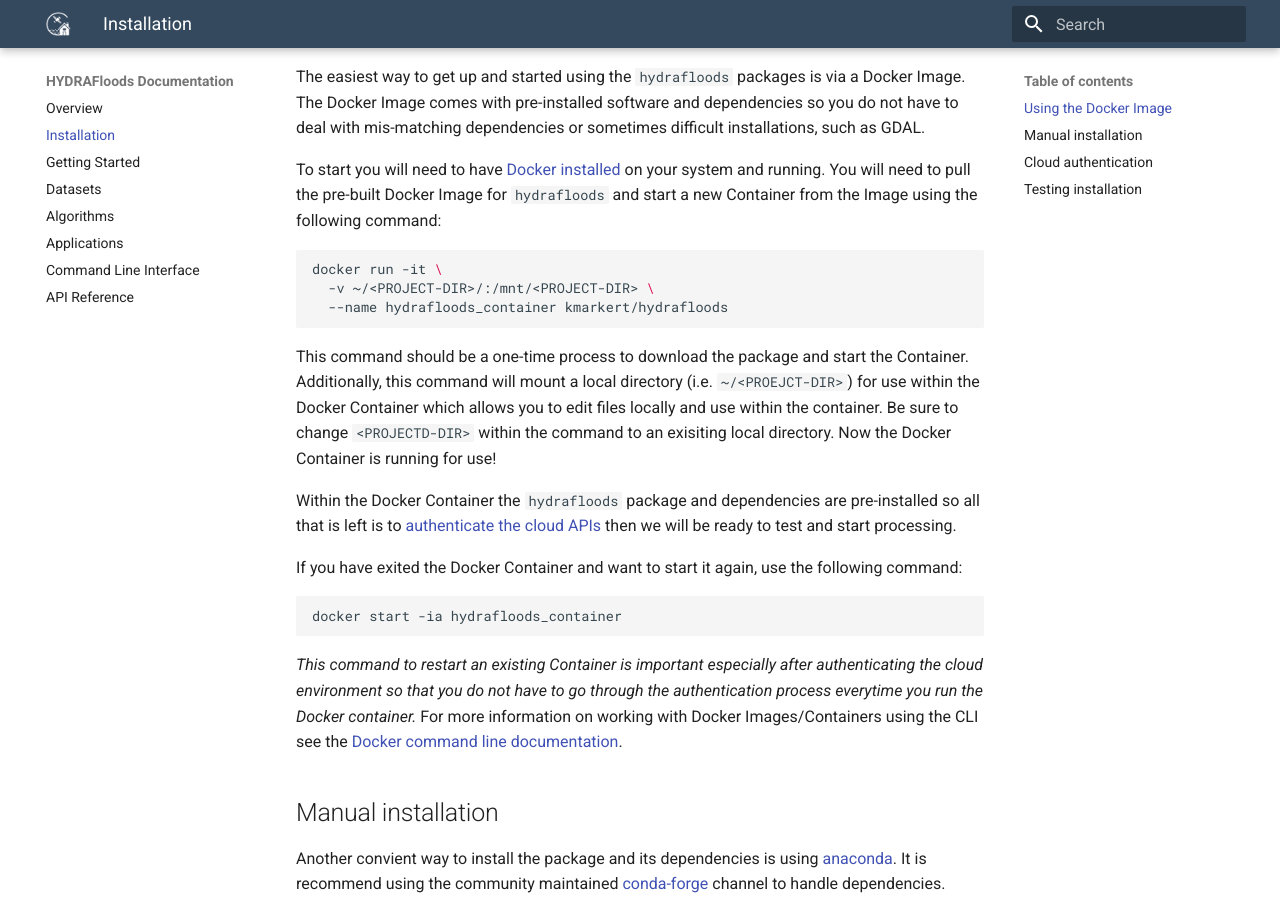
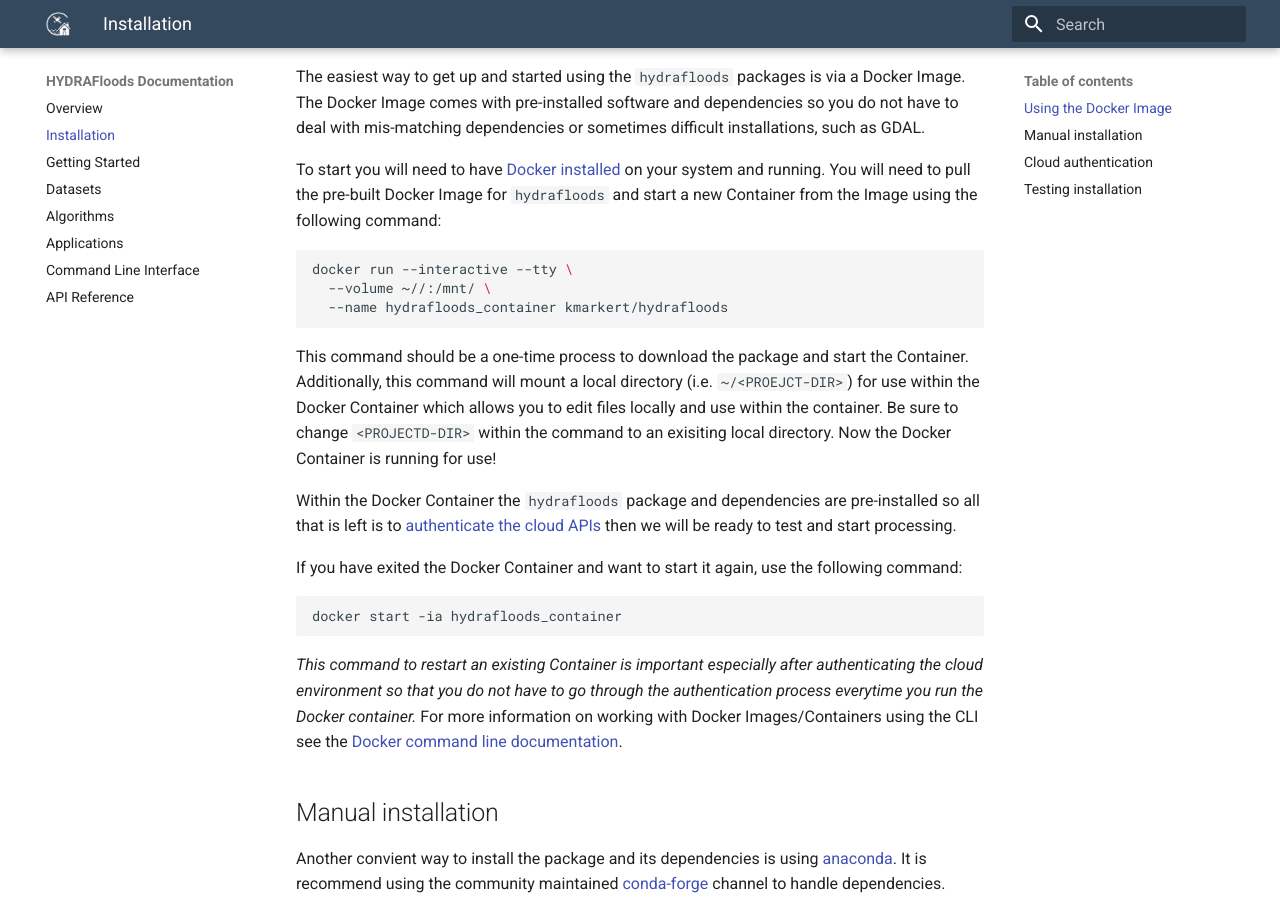
Before and after one commit to Servir-Mekong/hydra-floods, an MkDocs documentation site: the page built from docs/installation.md, in a window 1280 px wide and 900 px high, scrolled down 309 px. Built offline with MkDocs 1.6.1 and Material for MkDocs 9.7.7, drawn with Linux system fonts in a browser that asks for light colours.

Commit message:
updating docker run command based on comments from #8

````diff
--- a/docs/installation.md
+++ b/docs/installation.md
@@ -9,8 +9,8 @@ The easiest way to get up and started using the `hydrafloods` packages is via a
 To start you will need to have [Docker installed](https://docs.docker.com/get-docker/) on your system and running. You will need to pull the pre-built Docker Image for `hydrafloods` and start a new Container from the Image using the following command:
 
 ```sh
-docker run -it \
-  -v ~/<PROJECT-DIR>/:/mnt/<PROJECT-DIR> \
+docker run --interactive --tty \
+  --volume ~//:/mnt/ \
   --name hydrafloods_container kmarkert/hydrafloods
 ```
 
````
